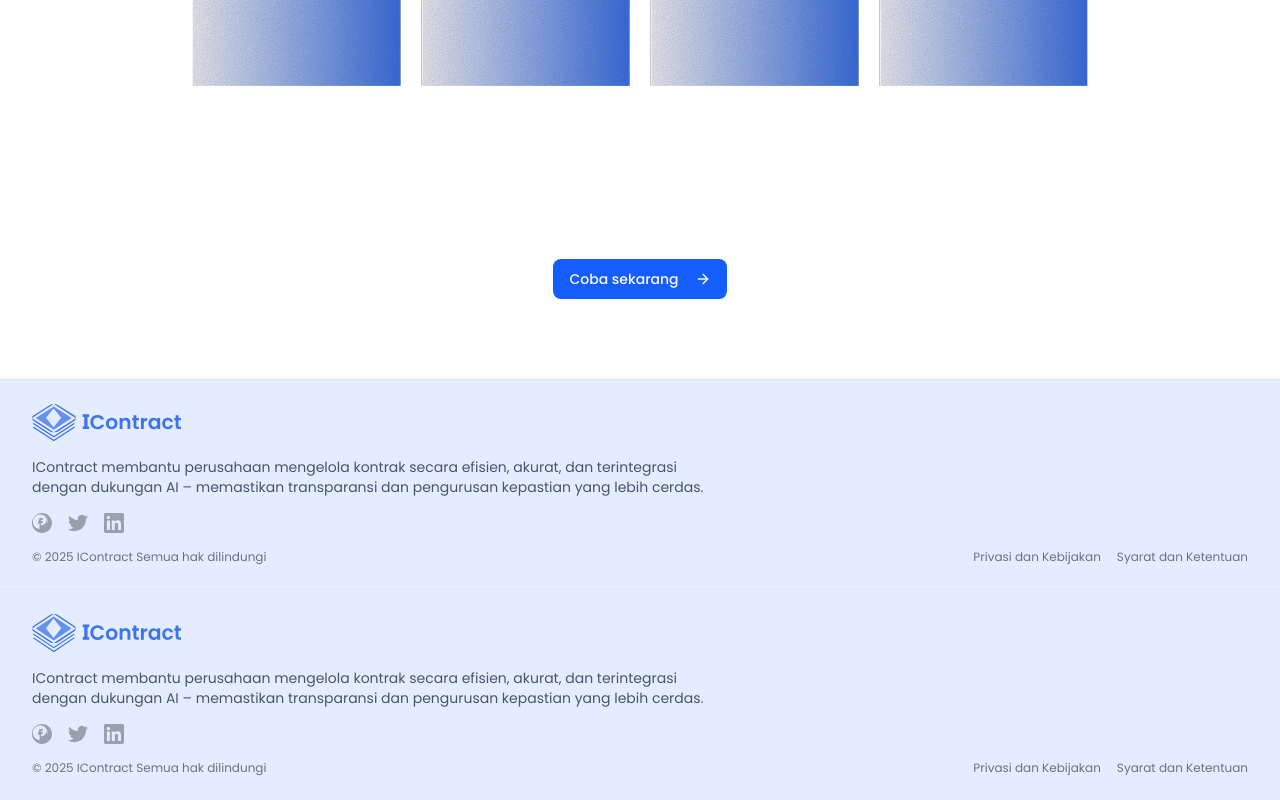
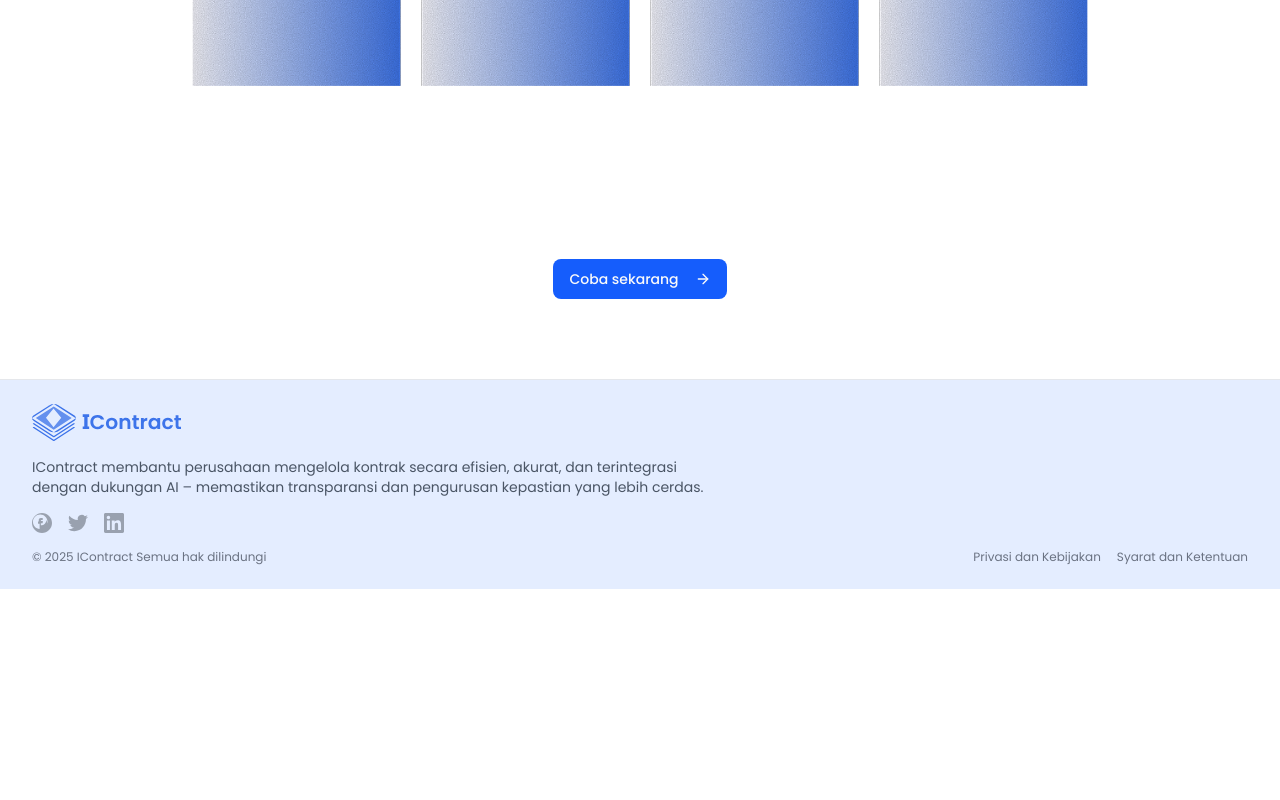
Before and after one commit to Narrr21/IContract, a Next.js app: page / in a window 1280 px wide. Shown: the part 2069-2869 px from the top of the page. After the commit the page ends 2658 px from the top, so only its background shows below. Built offline with nearby package versions, Linux system fonts and the light colour scheme; no server answers.

Commit message:
fix: 1 footer

```diff
--- a/src/app/layout.tsx
+++ b/src/app/layout.tsx
@@ -1,7 +1,7 @@
 import type { Metadata } from "next";
 import { Poppins, Noto_Sans } from "next/font/google";
 // import { Navbar } from "@/components/custom/navbar";
-import { Footer } from "@/components/custom/footer";
+// import { Footer } from "@/components/custom/footer";
 import "./globals.css";
 
 const poppins = Poppins({
@@ -33,7 +33,7 @@ export default function RootLayout({
       >
         {/* <Navbar /> */}
         {children}
-        <Footer />
+        {/* Footer will be handled by individual layout groups (public)/(main) */}
       </body>
     </html>
   );
```
